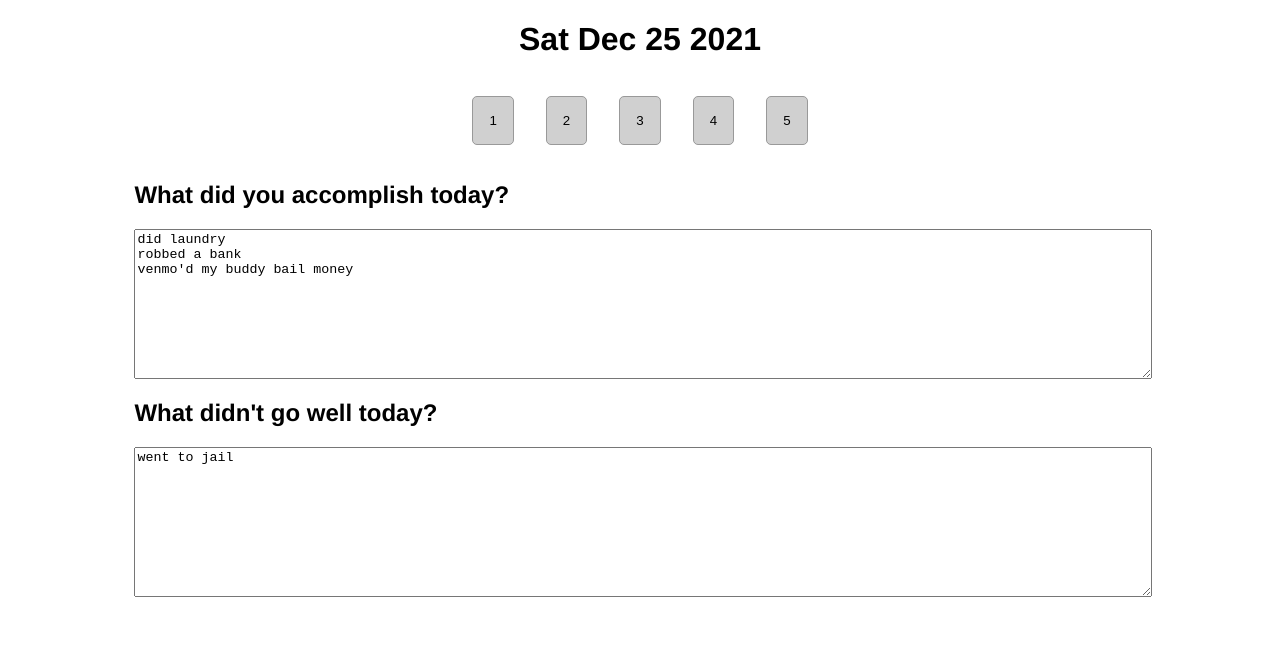
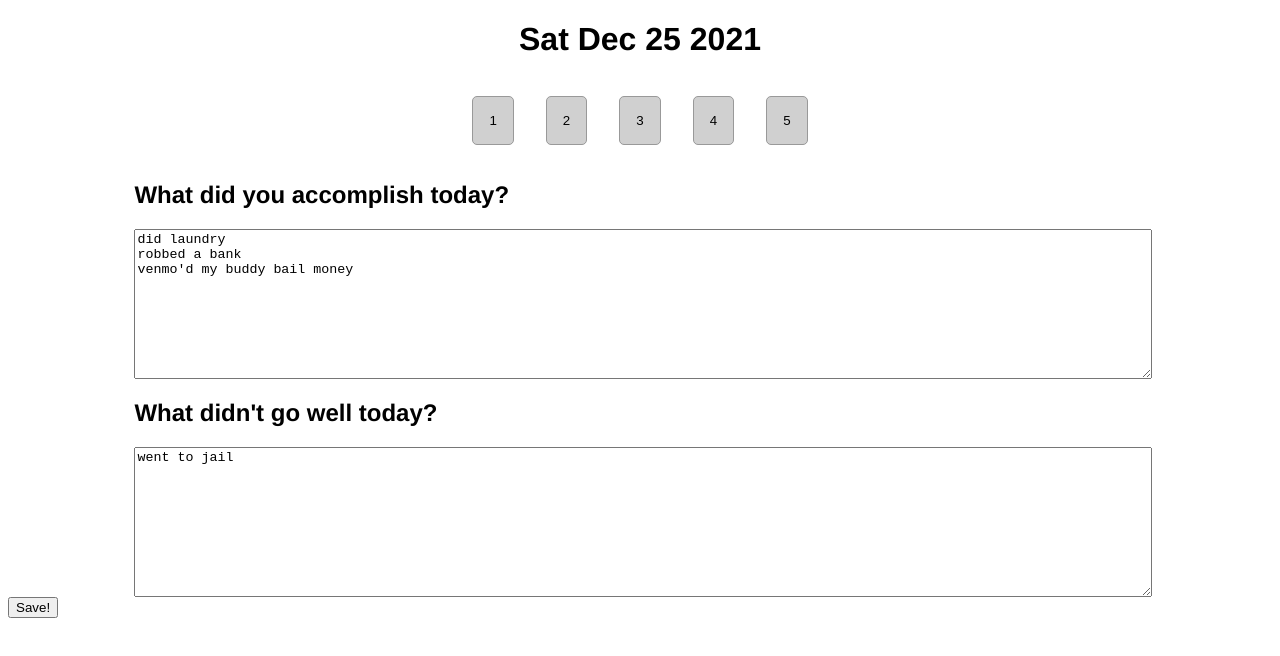
Before and after one commit to EthanHolman/beproductive-webui, a Vue app: page / in a window 1280 px wide. Shown: the top 656 px of the page. Built offline with nearby package versions, Linux system fonts and the light colour scheme.

Commit message:
Saving to localStorage

```diff
--- a/src/components/DidNotGoWellEditor.vue
+++ b/src/components/DidNotGoWellEditor.vue
@@ -5,7 +5,7 @@
   </div>
 </template>
 
-<script lang='ts'>
+<script lang="ts">
 import { defineComponent } from "vue";
 
 export default defineComponent({
--- /dev/null
+++ b/src/globals.ts
@@ -0,0 +1 @@
+export const LOCAL_STORAGE_KEY = 'dailyrecords';
--- a/src/views/Home.vue
+++ b/src/views/Home.vue
@@ -5,6 +5,7 @@
     <accomplishment-editor v-model="accomplishments" />
     <did-not-go-well-editor v-model="didNotGoWell" />
   </div>
+  <button @click="save" class="saveButton">Save!</button>
 </template>
 
 <script lang="ts">
@@ -12,11 +13,9 @@ import { defineComponent } from "vue";
 import DayRater from "@/components/DayRater.vue";
 import AccomplishmentEditor from "@/components/AccomplishmentEditor.vue";
 import DidNotGoWellEditor from "@/components/DidNotGoWellEditor.vue";
+import { LOCAL_STORAGE_KEY } from "@/globals";
 
-export default defineComponent({
-  name: "Home",
-  data() {
-    return {
+const formDataModel = {
   rating: 0,
   todaysDate: new Date(),
   accomplishments: [
@@ -26,11 +25,29 @@ export default defineComponent({
   ],
   didNotGoWell: ["went to jail"],
 };
+
+export default defineComponent({
+  name: "Home",
+  data() {
+    return { ...formDataModel };
   },
   components: { DayRater, AccomplishmentEditor, DidNotGoWellEditor },
   methods: {
     updateValue(newValue: number) {
       this.rating = newValue;
+    },
+    save() {
+      const formData = { ...this.$data };
+      const pastRecords = JSON.parse(
+        localStorage.getItem(LOCAL_STORAGE_KEY) ?? "[]"
+      );
+      localStorage.setItem(
+        LOCAL_STORAGE_KEY,
+        JSON.stringify([...pastRecords, formData])
+      );
+
+      Object.assign(this.$data, { ...formDataModel });
+      // this.$data = { ...formDataModel };
     },
   },
 });
@@ -45,4 +62,9 @@ export default defineComponent({
   margin: auto;
   width: 80%;
 }
+
+.save {
+  margin: auto;
+  display: block;
+}
 </style>
```
Lines whose indentation alone changed are shown as unchanged.
